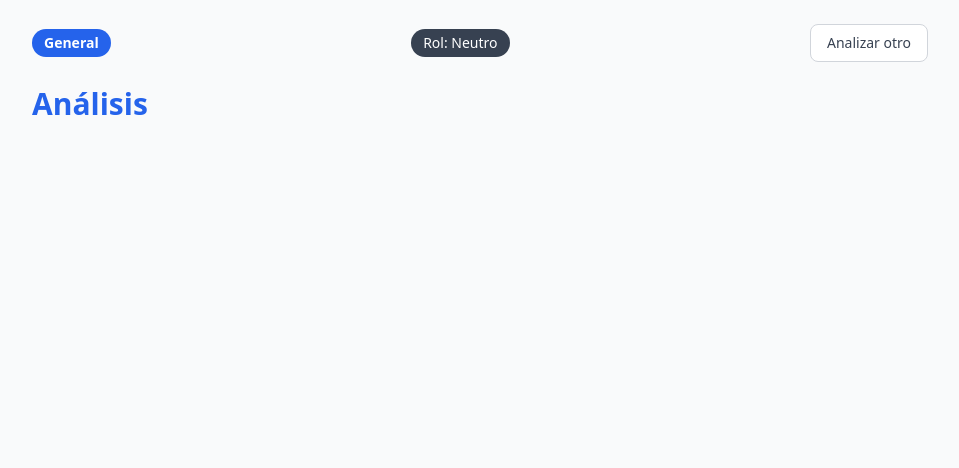
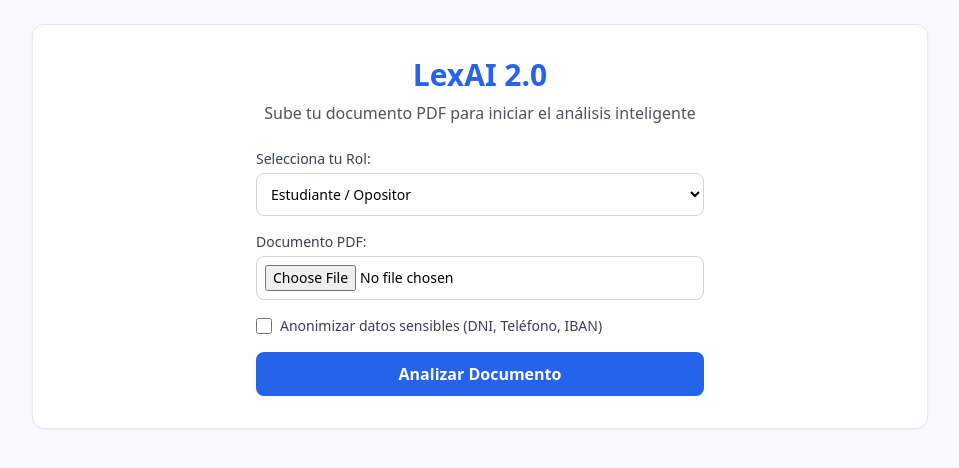
Before and after one commit to deltoroalejandro07-rgb/lexai-legal, a Flask app: page / in a window 1280 px wide. Shown: the top 468 px of the page, without its empty margins (160-1119 px from the left). Run offline with Flask 3, Linux system fonts and the light colour scheme; some libraries are stand-ins or nearby versions.

Commit message:
Update resultado.html

```diff
--- a/templates/resultado.html
+++ b/templates/resultado.html
@@ -1,13 +1,15 @@
-<!DOCTYPE html>
+     <!DOCTYPE html>
 <html lang="es">
 <head>
     <meta charset="UTF-8">
     <meta name="viewport" content="width=device-width, initial-scale=1.0">
-    <title>LexAI 2.0 - Análisis</title>
+    <title>LexAI 2.0</title>
     <script src="https://cdn.tailwindcss.com"></script>
 </head>
 <body class="bg-gray-50 min-h-screen p-6">
     <div class="max-w-4xl mx-auto">
+        {% if data and data.get('resumen_ejecutivo') %}
+        <!-- Pantalla de Resultados -->
         <div class="flex justify-between items-center mb-6">
             <span class="bg-blue-600 text-white px-3 py-1 rounded-full text-sm font-semibold">
                 {{ data.get('categoria_documento', 'General') }}
@@ -28,7 +30,6 @@
         </div>
         {% endif %}
 
-        {% if data %}
         <!-- Auditoría -->
         <div class="bg-white p-6 rounded-xl shadow-sm border border-gray-200 mb-6 flex justify-between items-center">
             <div>
@@ -100,6 +101,38 @@
         </div>
         {% endif %}
 
+        {% else %}
+        <!-- Pantalla de Inicio / Subir PDF -->
+        <div class="bg-white p-8 rounded-xl shadow-sm border border-gray-200 text-center">
+            <h1 class="text-3xl font-bold text-blue-600 mb-2">LexAI 2.0</h1>
+            <p class="text-gray-600 mb-6">Sube tu documento PDF para iniciar el análisis inteligente</p>
+
+            <form action="/" method="POST" enctype="multipart/form-data" class="space-y-4 max-w-md mx-auto text-left">
+                <div>
+                    <label class="block text-sm font-medium text-gray-700 mb-1">Selecciona tu Rol:</label>
+                    <select name="rol" class="w-full border border-gray-300 rounded-lg p-2.5 text-sm bg-white">
+                        <option value="Estudiante / Opositor">Estudiante / Opositor</option>
+                        <option value="Abogado / Jurista">Abogado / Jurista</option>
+                        <option value="Inversor / Financiero">Inversor / Financiero</option>
+                        <option value="Neutro">Neutro</option>
+                    </select>
+                </div>
+
+                <div>
+                    <label class="block text-sm font-medium text-gray-700 mb-1">Documento PDF:</label>
+                    <input type="file" name="archivo" accept=".pdf" required class="w-full border border-gray-300 rounded-lg p-2 text-sm bg-white">
+                </div>
+
+                <div class="flex items-center">
+                    <input type="checkbox" name="anonimizar" id="anonimizar" class="mr-2 h-4 w-4">
+                    <label for="anonimizar" class="text-sm text-gray-700">Anonimizar datos sensibles (DNI, Teléfono, IBAN)</label>
+                </div>
+
+                <button type="submit" class="w-full bg-blue-600 text-white py-2.5 rounded-lg font-semibold hover:bg-blue-700 transition">
+                    Analizar Documento
+                </button>
+            </form>
+        </div>
         {% endif %}
     </div>
 </body>
```
